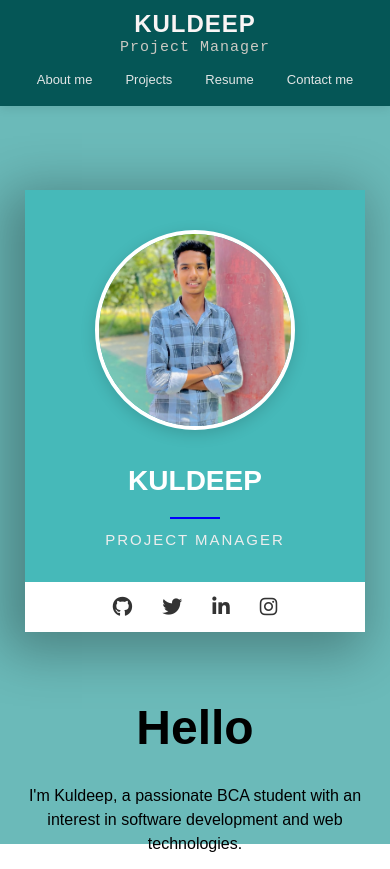
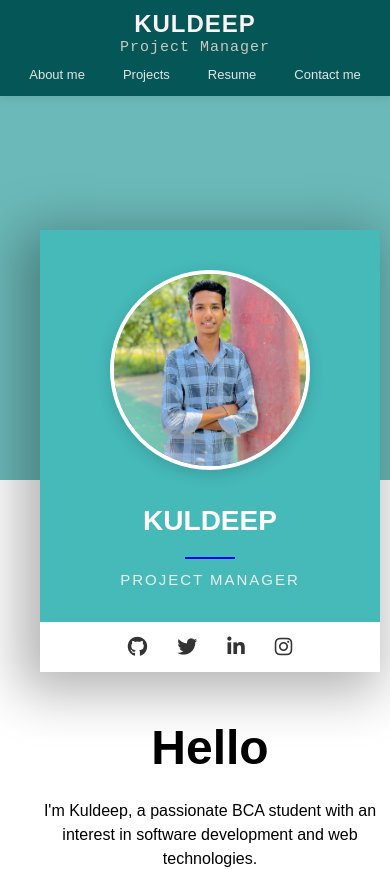
Before and after one commit to kuldeepsilu17/kuldeepsilu, a Next.js app: page / in a window 390 px wide. Shown: the top 869 px of the page. Built offline with nearby package versions, Linux system fonts and the light colour scheme.

Commit message:
Final refinement: photo box left, text right, side-by-side priority for desktop and tablet

```diff
--- a/src/app/globals.css
+++ b/src/app/globals.css
@@ -95,13 +95,13 @@ body {
     display: flex;
     margin: 0;
     padding: 0;
-    flex-wrap: wrap;
-    justify-content: center;
-    gap: 15px;
+    justify-content: flex-end;
+    align-items: center;
+    gap: 30px;
 }
 
 .nev-nav ul li {
-    margin: 5px;
+    margin: 0;
 }
 
 .nev-nav ul li a {
@@ -140,25 +140,42 @@ body {
     z-index: -1;
 }
 
-@media (max-width: 900px) {
+@media (max-width: 768px) {
     .home-background-split {
         width: 100%;
         min-width: 100%;
+        height: 480px;
     }
 }
 
 .main-container {
     display: flex;
     justify-content: center;
-    align-items: flex-start;
-    flex-wrap: wrap;
-    gap: 60px;
-    padding: 60px 20px;
-    max-width: 1200px;
+    align-items: center;
+    flex-wrap: nowrap;
+    gap: clamp(40px, 8vw, 120px);
+    padding: 80px 40px;
+    max-width: 1300px;
     margin: 0 auto;
     position: relative;
     z-index: 10;
-    min-height: calc(100vh - 150px);
+    min-height: calc(100vh - 80px);
+}
+
+@media (max-width: 1100px) {
+    .main-container {
+        gap: 60px;
+    }
+}
+
+@media (max-width: 768px) {
+    .main-container {
+        flex-wrap: wrap;
+        flex-direction: column;
+        gap: 40px;
+        padding-top: 100px;
+        align-items: center;
+    }
 }
 
 .inner-box {
@@ -166,13 +183,18 @@ body {
     justify-content: flex-start;
     flex-direction: column;
     align-items: center;
-    width: 100%;
-    max-width: 340px;
+    width: 340px;
+    flex-shrink: 0;
     background-color: #46b9b9;
     padding: 40px 20px 60px 20px;
     box-shadow: -10px 10px 50px 10px rgba(0, 0, 0, 0.3);
     position: relative;
     box-sizing: border-box;
+    transition: transform 0.3s ease;
+}
+
+.inner-box:hover {
+    transform: translateY(-5px);
 }
 
 .round-immage {
@@ -245,8 +267,10 @@ body {
     flex-direction: column;
     justify-content: center;
     align-items: flex-start;
-    gap: 20px;
-    max-width: 500px;
+    gap: 15px;
+    max-width: 600px;
+    /* Slightly wider text container */
+    flex: 1;
 }
 
 .right-container h1 {
@@ -408,15 +432,13 @@ body.project-body {
 }
 
 .my-projects {
-    font-size: 38px;
+    font-size: 32px;
+    font-weight: 700;
     color: #070707;
     margin: 0;
-    /* Remove bottom margin to align perfectly with icon */
     margin-top: 4px;
-    /* Slightly lower text per user request */
     text-align: center;
     line-height: 1;
-    /* Match icon line height */
 }
 
 .fa-square {
@@ -497,7 +519,7 @@ body.project-body {
 .project-card h3 {
     color: #0050ff;
     margin: 0 0 5px 0;
-    font-size: 28px;
+    font-size: 24px;
 }
 
 .project-card .role-title {
@@ -555,15 +577,13 @@ body.resume-body {
 }
 
 .resume {
-    font-size: 38px;
+    font-size: 32px;
+    font-weight: 700;
     color: #070707;
     margin: 0;
-    /* Remove bottom margin to align perfectly with icon */
     margin-top: 4px;
-    /* Slightly lower text per user request */
     text-align: center;
     line-height: 1;
-    /* Match icon line height */
 }
 
 .resume-section .fa-solid.fa-square {
@@ -819,7 +839,8 @@ body.contact-body {
 }
 
 .contact-title {
-    font-size: 42px;
+    font-size: 32px;
+    font-weight: 700;
     color: #070707;
     text-align: center;
     margin-bottom: 40px;
@@ -831,7 +852,7 @@ body.contact-body {
 
 .contact-title i {
     color: #0050ff;
-    font-size: 42px;
+    font-size: 32px;
 }
 
 .contact-content {
```
